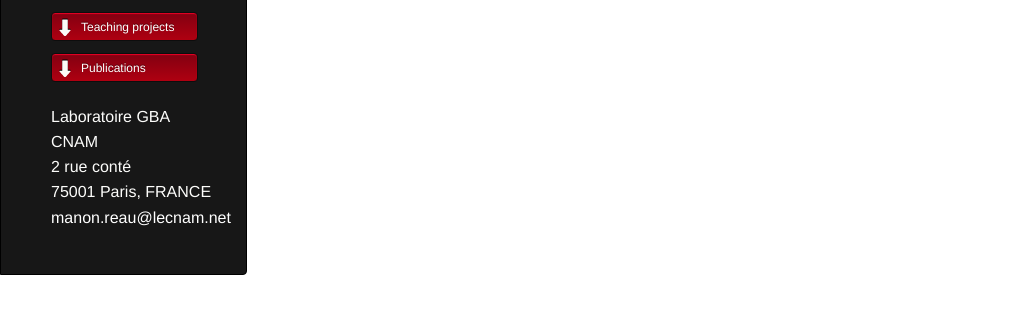
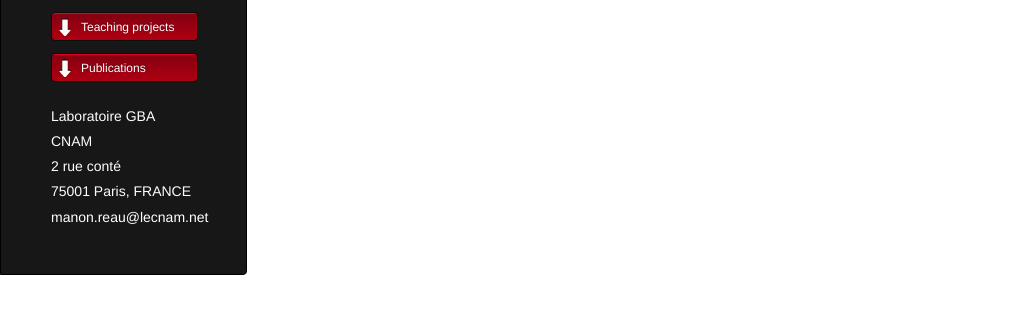
Before and after one commit to ManonR11/manonreau.github.io, a Jekyll site: the page built from index.md, in a window 1280 px wide. Shown: the part 446-760 px from the top of the page, without its empty margins (0-1023 px from the left). Built offline with Jekyll 4.4.1, drawn with Linux system fonts in a browser that asks for light colours; our own code applies the rules of GitHub Pages for plain Markdown files.

Commit message:
Update jekyll-theme-dinky.scss

```diff
--- a/_sass/jekyll-theme-dinky.scss
+++ b/_sass/jekyll-theme-dinky.scss
@@ -161,7 +161,7 @@ p img, .emoji {
   border: none;
 }
 
-#id {
+#contact {
   font-size: 14px;
 }
 /* Code blocks */
```
